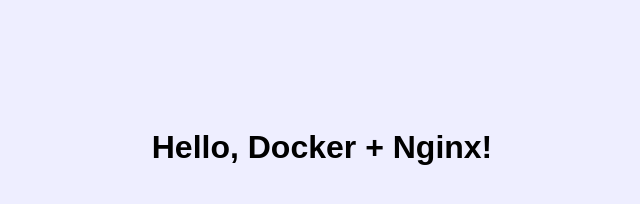
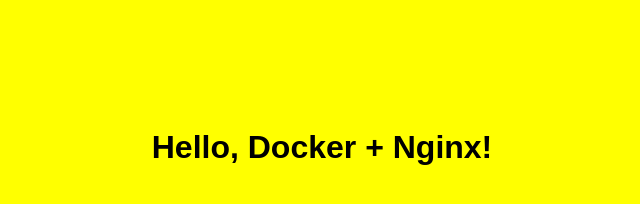
Before and after one commit to bakaletz/ci-cd-test, a plain HTML site: page public/index.html in a window 1280 px wide. Shown: the whole page, without its empty margins (318-958 px from the left). Drawn offline with Linux system fonts and the light colour scheme.

Commit message:
change color

```diff
--- a/public/styles.css
+++ b/public/styles.css
@@ -1,6 +1,6 @@
 body {
     font-family: sans-serif;
-    background-color: #eef;
+    background-color: yellow;
     text-align: center;
     padding-top: 100px;
   }
```
